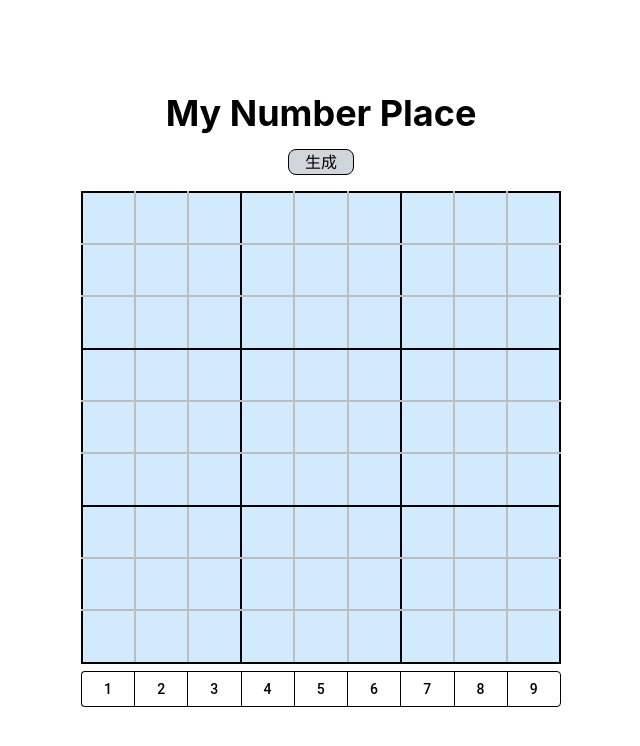
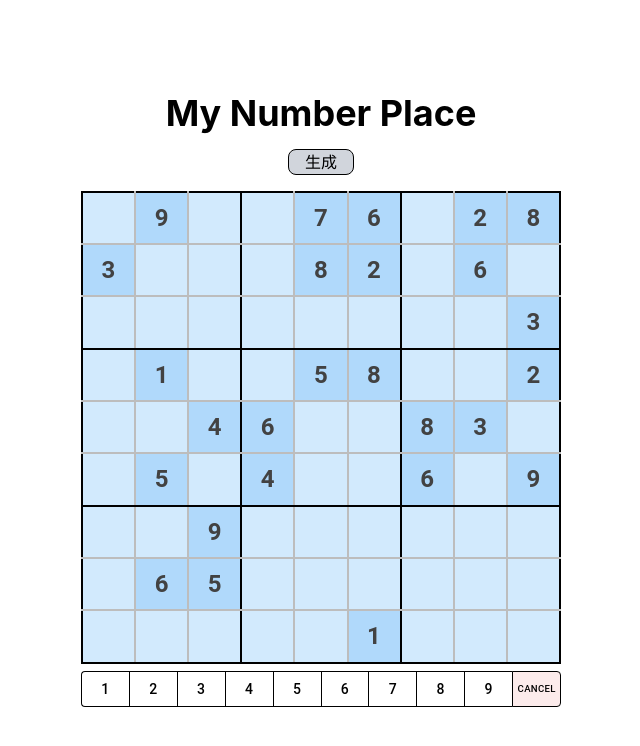
Before and after one commit to ichitaka58/my-number-place, a React (Vite) app: page / in a window 1280 px wide. Shown: the top 746 px of the page, without its empty margins (319-959 px from the left). Built offline with nearby package versions, Linux system fonts and the light colour scheme.

Commit message:
feat: useEffectの追加、cancelボタン追加と処理の実装

```diff
--- a/src/App.tsx
+++ b/src/App.tsx
@@ -1,4 +1,4 @@
-import { useState } from "react";
+import { useEffect, useState } from "react";
 import "./App.css";
 import {
   Button,
@@ -9,7 +9,7 @@ import {
   TableContainer,
   TableRow,
 } from "@mui/material";
-import { blue, yellow } from "@mui/material/colors";
+import { blue, red, yellow } from "@mui/material/colors";
 import { alpha } from "@mui/material/styles";
 
 /** 定数はコンポーネント外に置き、毎レンダリングの再生成を避ける */
@@ -186,16 +186,20 @@ const generatePuzzle = (solvedGrid: number[][], blanks: number = 40): number[][]
  * ナンバープレース（数独）のメイン・アプリケーションコンポーネント
  */
 function App() {
-  // 数独の盤面状態を管理するステート（初期状態は空のグリッド）
+  // 数独の現在の盤面状態を管理するステート（初期状態は空のグリッド）
   const [matrix, setMatrix] = useState<number[][]>(createEmptyGrid());
-  const [selected, setSelected] = useState<boolean>(false);
+  // 初期盤面の状態（初期配置された固定の数字）を保持するステート
+  const [initialBoard, setInitialBoard] = useState<number[][]>(createEmptyGrid());
+  // 現在選択されているセルの座標 [行インデックス, 列インデックス] を保持するステート
   const [selectedCell, setSelectedCell] = useState<number[]>([]);
 
   // 「生成」ボタンがクリックされたときの処理
   // 新しい盤面を生成し、ステートを更新してUIを再レンダリングする
   const handleGenerate = () => {
+    setSelectedCell([]);
     const newGrid = generateNumberPlace();
     const puzzle = generatePuzzle(newGrid, 60);
+    setInitialBoard(puzzle.map(row => [...row]));
     setMatrix(puzzle);
   };
 
@@ -212,6 +216,23 @@ function App() {
       setMatrix(newMatrix);
     }
   }
+
+  /**
+   * 置いた数字を消す処理
+   * 選択中のセルが存在する場合、そのセルの値を 0（空白）に戻す
+   */
+  const onClickCancelButton = () => {
+    if (selectedCell.length === 2) {
+      const newMatrix = matrix.map(row => [...row]);
+      newMatrix[selectedCell[0]][selectedCell[1]] = 0;
+      setMatrix(newMatrix);
+    }
+  }
+
+  // コンポーネントの初回マウント時に一度だけ盤面を自動生成する
+  useEffect(() => {
+    handleGenerate();
+  }, [])
 
   return (
     <>
@@ -252,8 +273,8 @@ function App() {
                             cellIndex % 3 === 2 ? "black" : "grey.400",
                           // 選択中のセルの背景色
                           bgcolor: selectedCell[0] === rowIndex && selectedCell[1] === cellIndex ? alpha(yellow[200], 0.5) : "inherit",
-                          // 盤面の数字が0でない場合は、ポインターイベントを無効にする
-                          ...(matrix[rowIndex][cellIndex] !== 0 && { pointerEvents: "none" }),
+                          // 初期盤面の数字が0でない場合は、ポインターイベントを無効にする
+                          ...(initialBoard[rowIndex][cellIndex] !== 0 && { pointerEvents: "none", color: "grey.800", bgcolor: alpha(blue[200],0.5)}),
                         }}
                       >
                         {cell || "\u00A0"}
@@ -270,6 +291,7 @@ function App() {
             {NUMBERS.map((n) => (
               <Button key={n} onClick={onClickNumberButton}>{n}</Button>
             ))}
+            <Button onClick={onClickCancelButton} sx={{ fontSize: "0.6rem", bgcolor: alpha(red[200], 0.2) }}>CANCEL</Button>
           </ButtonGroup>
         </div>
       </div>
```
